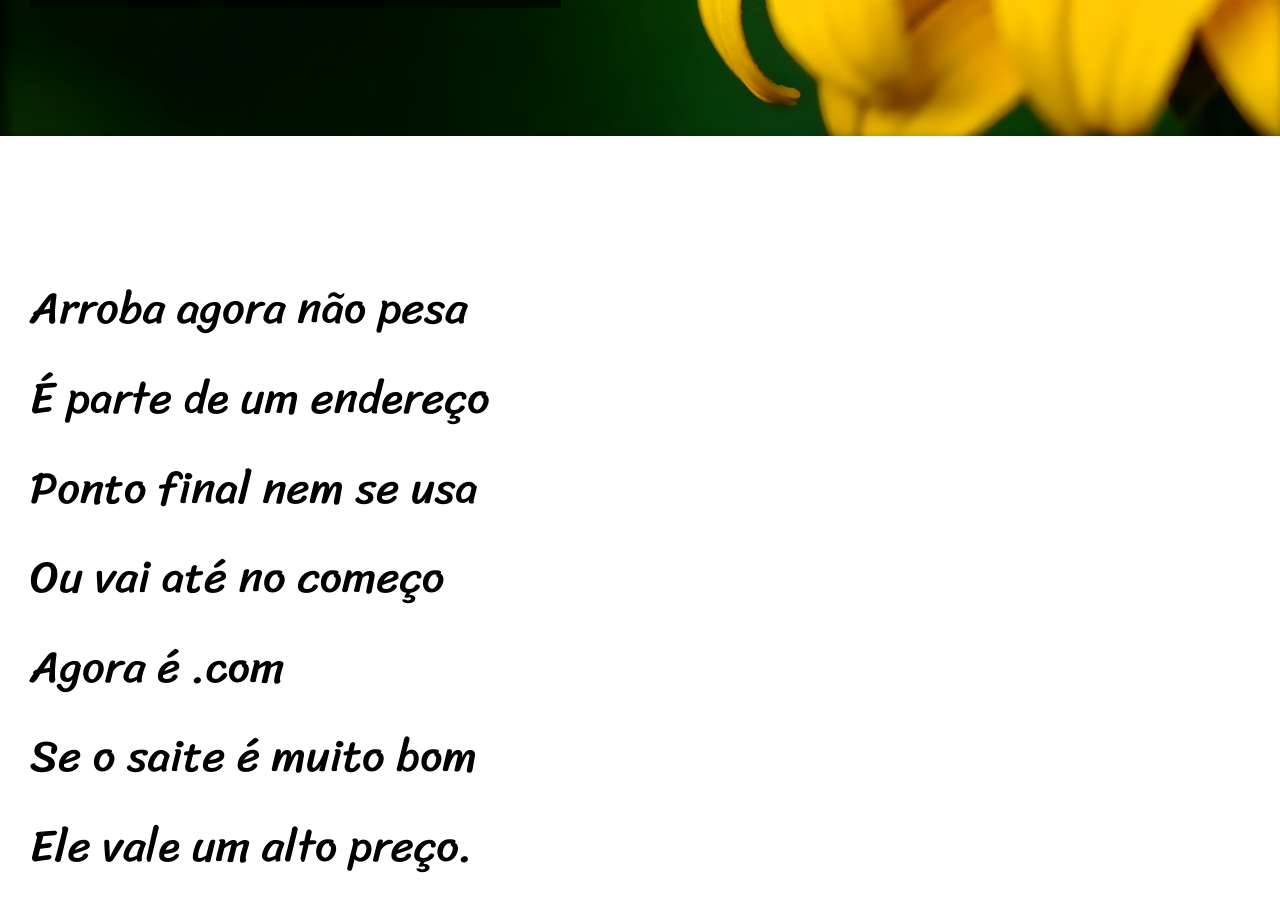
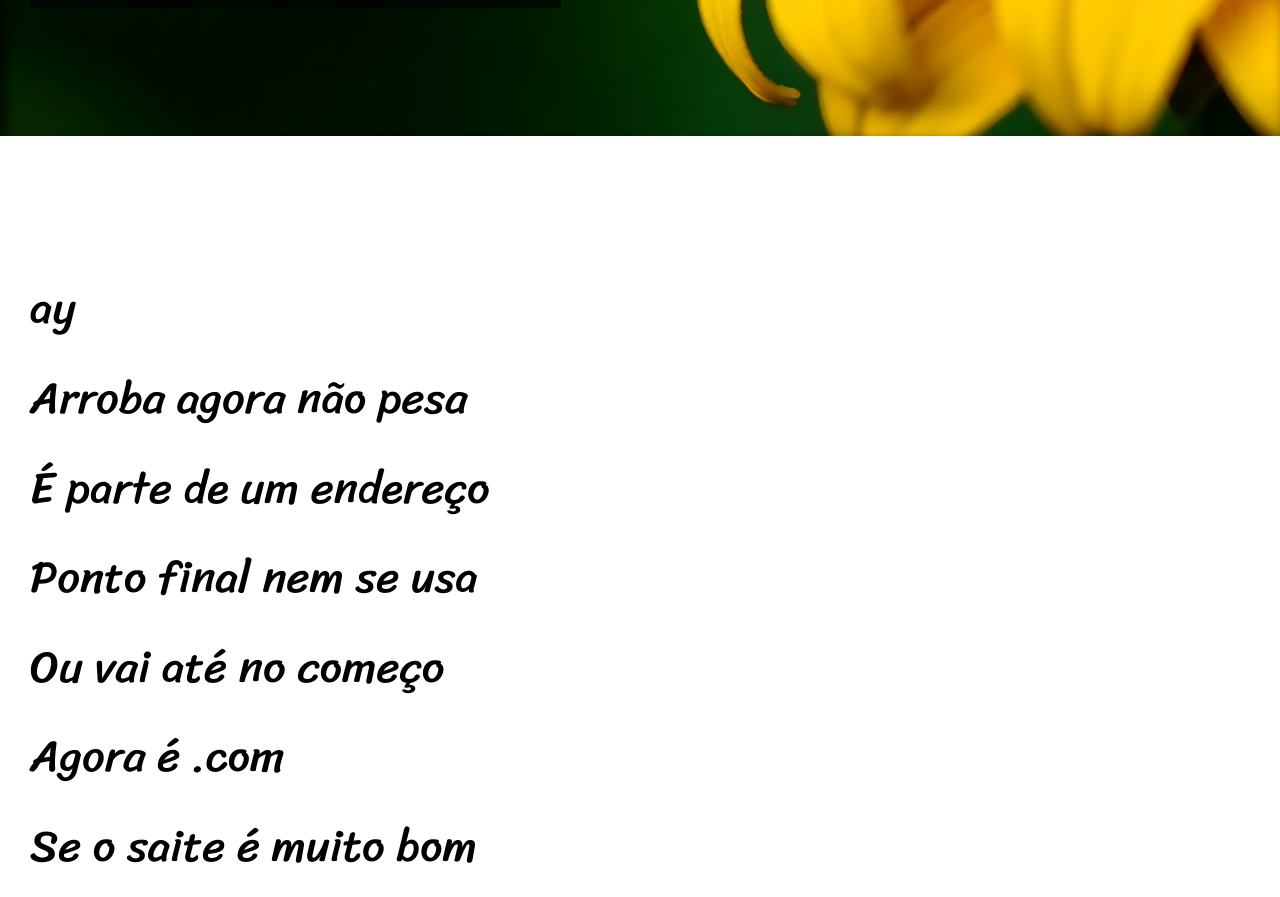
Before and after one commit to Thaleschavesdev2/html.css, a plain HTML site: page desafios/desafio4/index.html in a window 1280 px wide. Shown: the part 1900-2797 px from the top of the page. Drawn offline with Linux system fonts and the light colour scheme.

Commit message:
Update index.html

```diff
--- a/desafios/desafio4/index.html
+++ b/desafios/desafio4/index.html
@@ -45,7 +45,7 @@
 
 
 
-    <section class="normal">
+    <section class="normal">ay
         <p>
             Arroba agora não pesa <br>
             É parte de um endereço <br>
```
